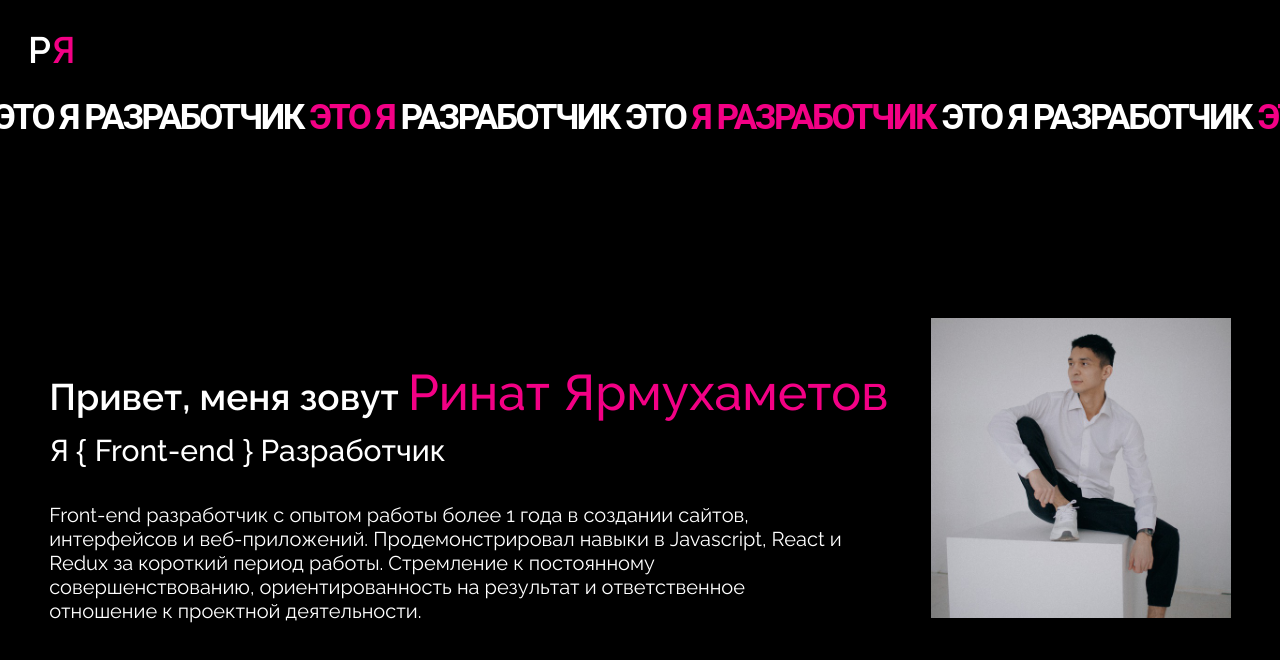
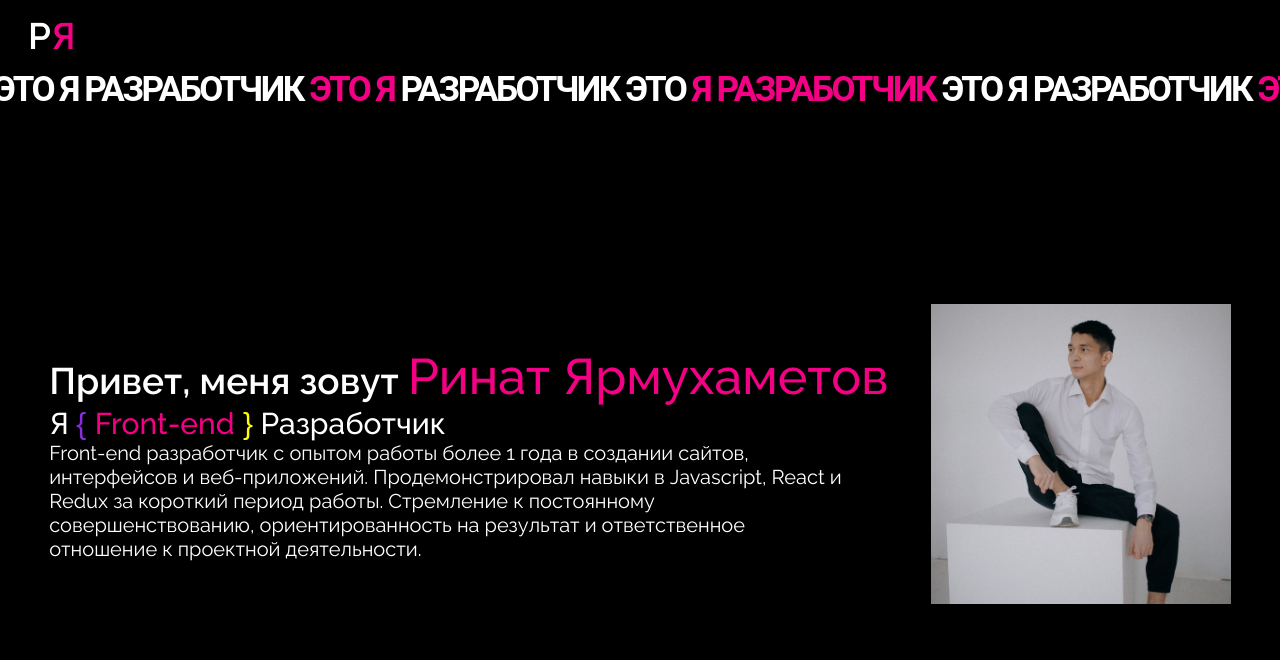
Before and after one commit to ri-yarm/portfolio, a React (Vite) app: page / in a window 1280 px wide. Shown: the top 660 px of the page. Built offline with nearby package versions, Linux system fonts and the light colour scheme.

Commit message:
fix: styles main component

```diff
--- a/src/components/Header/Header.styles.ts
+++ b/src/components/Header/Header.styles.ts
@@ -6,7 +6,7 @@ const HeaderSC = styled.header`
 
   width: 100%;
 
-  padding: 28px;
+  padding: 14px 28px;
 
   display: flex;
   flex-direction: column;
--- a/src/components/Main/Main.styles.ts
+++ b/src/components/Main/Main.styles.ts
@@ -19,7 +19,11 @@ const WrapperSC = styled.div`
   flex-grow: 1;
 `;
 
-const ContainerSC = styled.div``;
+const ContainerSC = styled.div`
+  display: flex;
+  flex-direction: column;
+  justify-content: center;
+`;
 
 const TitleSC = styled.h5`
   font-size: 37px;
@@ -32,17 +36,15 @@ const SubtitleSC = styled.h6`
 `;
 
 const FrontendTextSC = styled.span`
-  //background: #f30085;
-  //background-image: linear-gradient(to right, #ec13ff, #14d5ef);
-  //-webkit-text-fill-color: transparent;
-  //-webkit-background-clip: text;
-  //-webkit-box-decoration-break: clone;
+  color: #f30085;
 
   &::before {
+    color: blueviolet;
     font-family: "Arial", serif;
     content: "{ ";
   }
   &::after {
+    color: yellow;
     font-family: "Arial", serif;
     content: " }";
   }
--- a/src/components/Main/Trail/Trail.tsx
+++ b/src/components/Main/Trail/Trail.tsx
@@ -13,7 +13,7 @@ const Trail = ({ open, children }: TrailProps) => {
     config: { mass: 5, tension: 2000, friction: 300 },
     opacity: open ? 1 : 0,
     x: open ? 0 : 20,
-    height: open ? 70 : 0,
+    height: open ? "auto" : 0,
     from: { opacity: 0, x: 20, height: 0 },
   });
 
```
